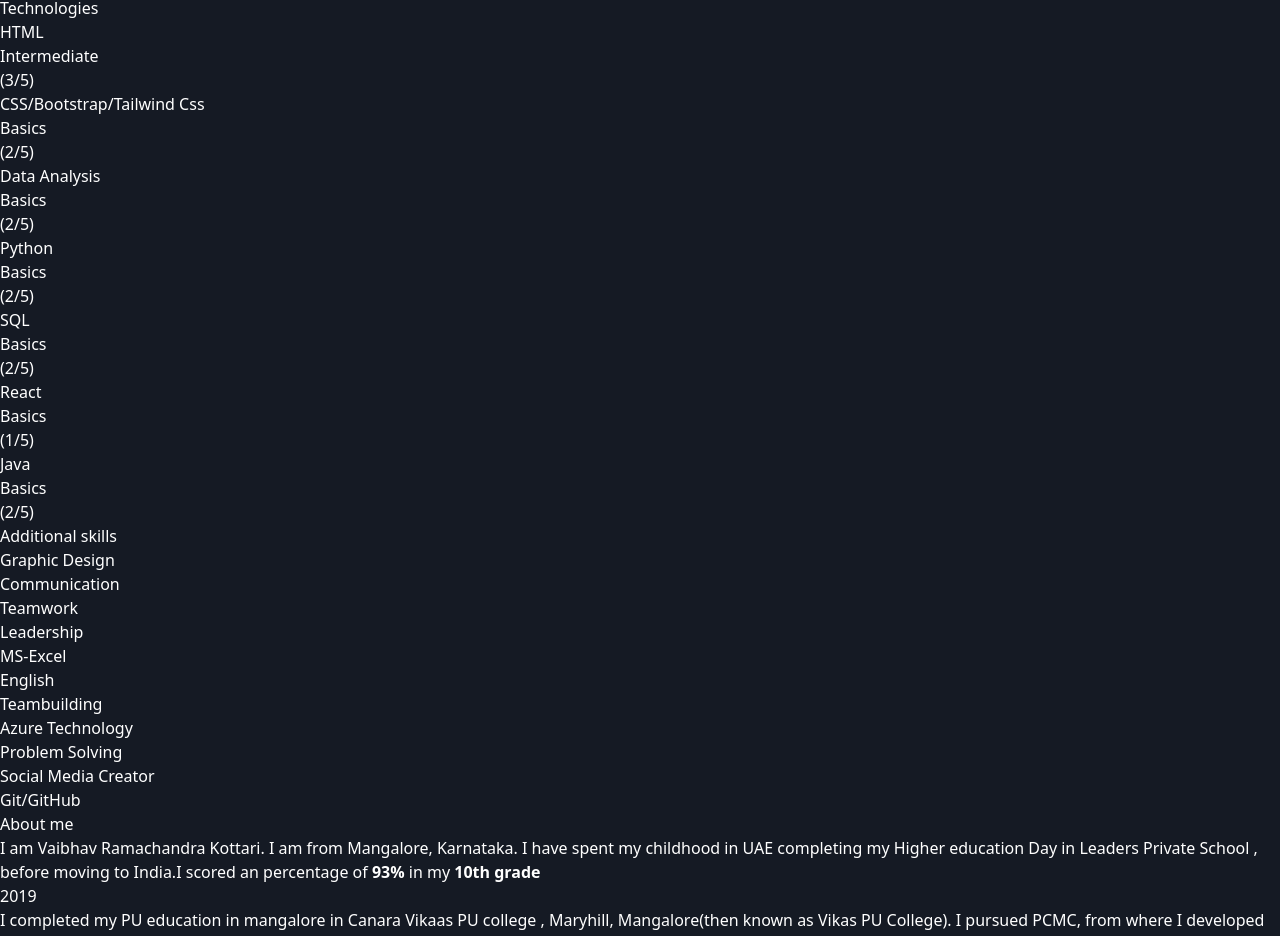
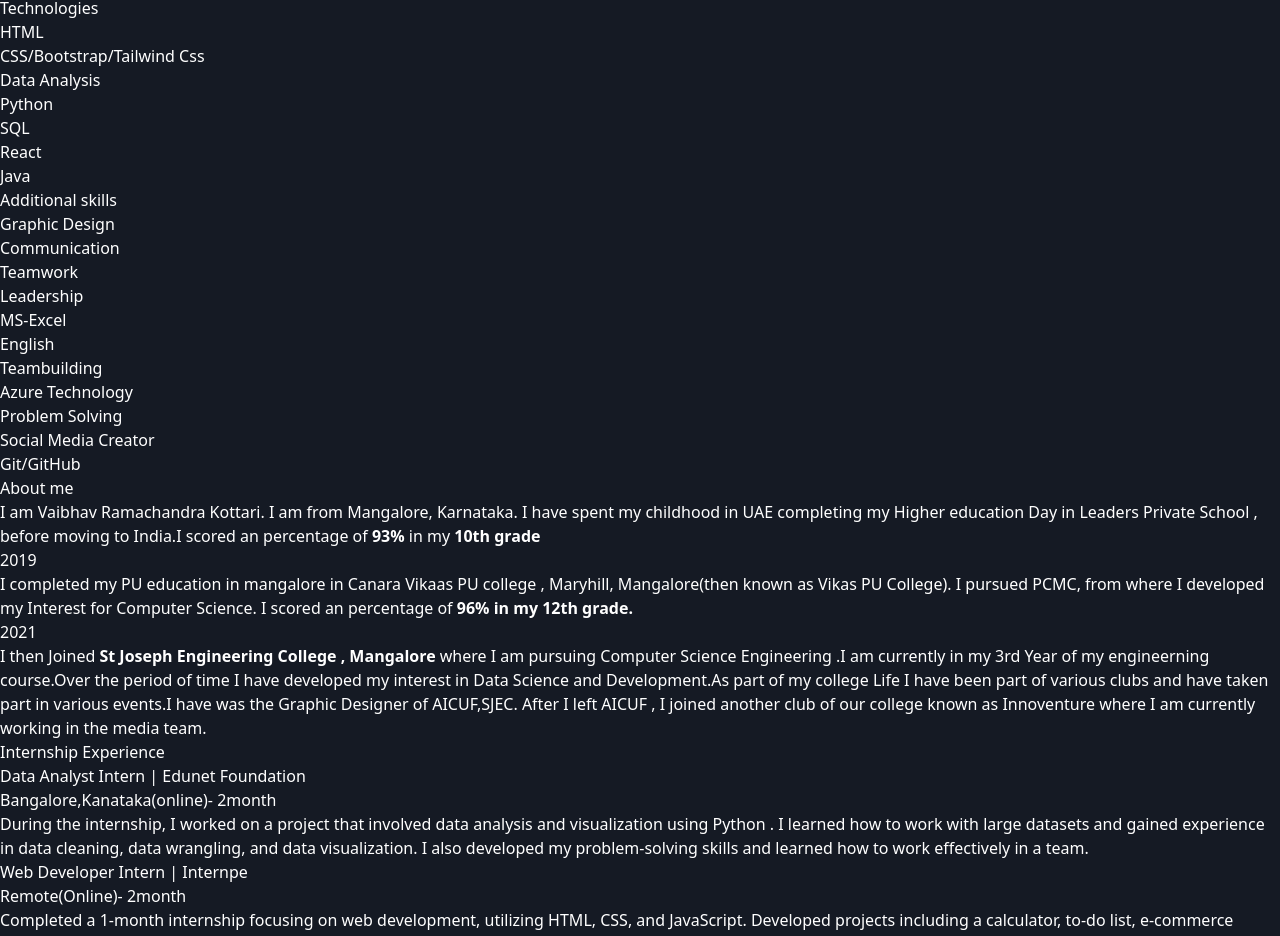
Before and after one commit to kottarivaibhav/portfolio_website, a React (Vite) app: page / in a window 1280 px wide. Shown: the part 2572-3508 px from the top of the page. Built offline with nearby package versions, Linux system fonts and the light colour scheme.

Commit message:
internship and resume update

```diff
--- a/src/App.jsx
+++ b/src/App.jsx
@@ -50,7 +50,7 @@
                 <span className='block'>who is passionate about Data Science and development. I am always curious to learn new things and explore new technologies.</span>
               </p>
               <button className="px-8 shadow-gray-500 shadow-md py-5 mt-5 bg-gradient-to-t from-blue-500 rounded-full to-cyan-500 hover:from-blue-700 hover:to-cyan-700">
-                <a href='https://drive.google.com/file/d/1wwhQtESs6jijPuG6tfx8wqc3h7ec-UXC/view?usp=sharing'>
+                <a href='https://drive.google.com/file/d/1xuCKfQTdizIkA10YZjRnCCfggGJr2Mbr/view?usp=sharing'>
                   Download resume</a>
               </button>
             </div>
@@ -118,8 +118,7 @@
             <div className='container m-auto px-10'>
               <div className='flex justify-between items-center'>
                 <h2 className='text-lg font-semibold'>HTML</h2>
-                <p className='text-gray-500'>Intermediate</p>
-                <p>(3/5)</p>
+
               </div>
               <span className='w-[70%] h-2 mt-2 bg-gradient-to-t from-blue-500 to-cyan-500 block rounded-md' />
             </div>
@@ -127,8 +126,7 @@
               <div className='container m-auto px-10'>
                 <div className='flex justify-between items-center'>
                   <h2 className='text-lg font-semibold'>CSS/Bootstrap/Tailwind Css</h2>
-                  <p className='text-gray-500'>Basics</p>
-                  <p>(2/5)</p>
+
                 </div>
                 <span className='w-[57%] h-2 mt-2 bg-gradient-to-t from-blue-500 to-cyan-500 block rounded-md' />
               </div>
@@ -138,8 +136,8 @@
               <div className='container m-auto px-10'>
                 <div className='flex justify-between items-center'>
                   <h2 className='text-lg font-semibold'>Data Analysis</h2>
-                  <p className='text-gray-500'>Basics</p>
-                  <p>(2/5)</p>
+
+
                 </div>
                 <span className='w-[55%] h-2 mt-2 bg-gradient-to-t from-blue-500 to-cyan-500 block rounded-md' />
               </div>
@@ -148,8 +146,8 @@
               <div className='container m-auto px-10'>
                 <div className='flex justify-between items-center'>
                   <h2 className='text-lg font-semibold'>Python</h2>
-                  <p className='text-gray-500'>Basics</p>
-                  <p>(2/5)</p>
+
+
                 </div>
                 <span className='w-[59%] h-2 mt-2 bg-gradient-to-t from-blue-500 to-cyan-500 block rounded-md' />
               </div>
@@ -158,8 +156,8 @@
               <div className='container m-auto px-10'>
                 <div className='flex justify-between items-center'>
                   <h2 className='text-lg font-semibold'>SQL</h2>
-                  <p className='text-gray-500'>Basics</p>
-                  <p>(2/5)</p>
+
+
                 </div>
                 <span className='w-[69%] h-2 mt-2 bg-gradient-to-t from-blue-500 to-cyan-500 block rounded-md' />
               </div>
@@ -169,8 +167,8 @@
               <div className='container m-auto px-10'>
                 <div className='flex justify-between items-center'>
                   <h2 className='text-lg font-semibold'>React</h2>
-                  <p className='text-gray-500'>Basics</p>
-                  <p>(1/5)</p>
+
+
                 </div>
                 <span className='w-[42%] h-2 mt-2 bg-gradient-to-t from-blue-500 to-cyan-500 block rounded-md' />
               </div>
@@ -180,8 +178,8 @@
               <div className='container m-auto px-10'>
                 <div className='flex justify-between items-center'>
                   <h2 className='text-lg font-semibold'>Java</h2>
-                  <p className='text-gray-500'>Basics</p>
-                  <p>(2/5)</p>
+
+
                 </div>
                 <span className='w-[52%] h-2 mt-2 bg-gradient-to-t from-blue-500 to-cyan-500 block rounded-md' />
               </div>
@@ -300,7 +298,7 @@
             <div className="grid grid-cols-1 sm:grid-cols-2 gap-8">
               {/* Left Column */}
               <div className="flex flex-col justify-center mt-7">
-                <h3 className="text-xl font-semibold mb-4">Edunet Foundation</h3>
+                <h3 className="text-xl font-semibold mb-4">Data Analyst Intern | Edunet Foundation</h3>
                 <p className="text-blue-200 mb-4">Bangalore,Kanataka(online)- 2month</p>
                 <p className=" text-gray-400">
                   During the internship, I worked on a project that involved data analysis and visualization using Python . I learned how to work with large datasets and gained experience in data cleaning, data wrangling, and data visualization. I also developed my problem-solving skills and learned how to work effectively in a team.
@@ -308,10 +306,10 @@
               </div>
               {/* Right Column (You can add more internship experiences in the same format) */}
               <div className="flex flex-col justify-center ">
-                <h3 className="text-xl font-semibold mb-4">VOIS Vodafone</h3>
+                <h3 className="text-xl font-semibold mb-4">Web Developer Intern | Internpe</h3>
                 <p className="text-blue-200 mb-4">Remote(Online)- 2month</p>
                 <p className=" text-gray-400">
-                  I worked on Applying Artificial Intelligence and Machine Learning to the data provided by the company. I learned how to work with large datasets and gained experience in data cleaning, data wrangling, and data visualization. I also developed my problem-solving skills .
+                Completed a 1-month internship focusing on web development, utilizing HTML, CSS, and JavaScript. Developed projects including a calculator, to-do list, e-commerce website, and Connect-4 game, gaining practical experience in building functional web applications.
                 </p>
               </div>
             </div>
```
